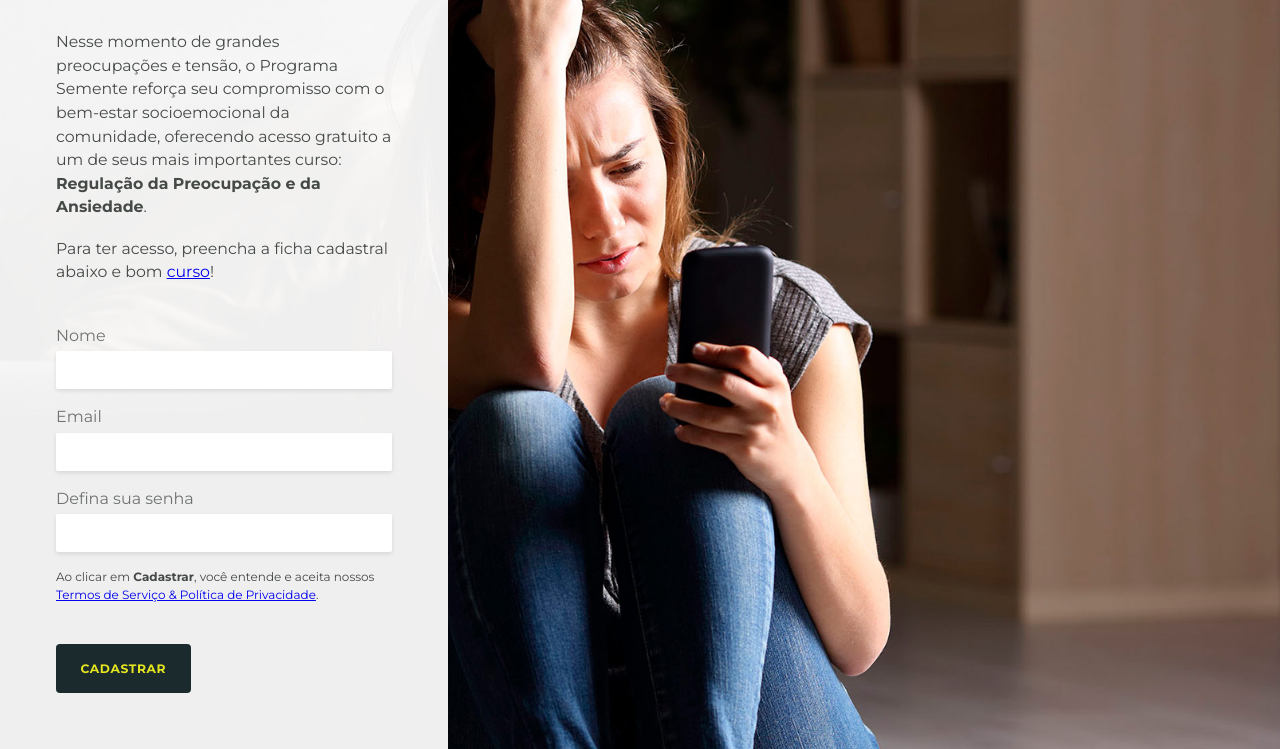
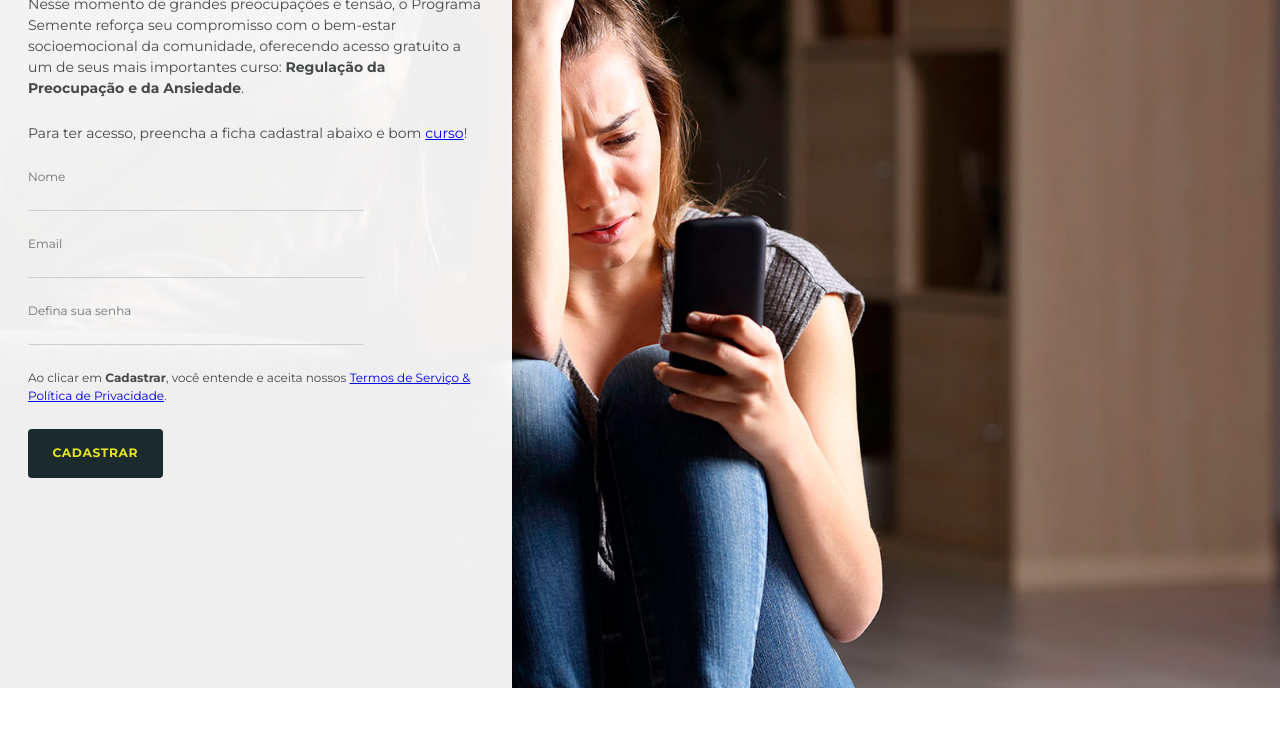
Before and after one commit to Orsatti/landing-fp4all, a website: page src/index.html in a window 1280 px wide. Shown: the part 112-861 px from the top of the page. After the commit the page ends 800 px from the top, so only its background shows below. Drawn offline with nearby package versions, Linux system fonts and the light colour scheme; files that its build step writes are made by us from their sources.

Commit message:
Primeira parte: achatamento do form.

```diff
--- a/src/index.html
+++ b/src/index.html
@@ -288,7 +288,7 @@
                                 type="email"
                                 value=""
                                 data-val="true"
-                                data-val-email="Forneça um endereço de email válido"
+                                data-val-email="Forneça um endereço de email válido."
                                 data-val-required="Este campo não pode ficar vazio.">
                         <span class="form__error field-validation-valid" id="error-email"
                                 data-valmsg-for="email"
--- a/src/js/main.js
+++ b/src/js/main.js
@@ -38,14 +38,14 @@ var EnviarEmail = function () {
                 {
                     if (data.responseJSON.Message == "Email já cadastrado.")
                     {
-                        $("#error-email").html("E-mail já cadastrado")
+                        $("#error-email").html("E-mail já cadastrado");
                         $("#error-email").removeClass("field-validation-valid");
                     }
                 }
                 else
                 {
                     // TODO Erro desconhecido
-                    $("#error-unknown").html("Houve um problema")
+                    $("#error-unknown").html("Houve um problema");
                 }
             },
             contentType: "application/json",
--- a/src/styles/block/form.scss
+++ b/src/styles/block/form.scss
@@ -2,35 +2,38 @@
     $this: &;
 
     font-size: 16px;
-    margin-top: 5vh;
 
     &__block {
 
         &:not(:last-of-type) {
-            margin-bottom: 2vh;
+            margin-bottom: 3vh;
         }
 
     }
 
     &__label {
         display: block;
-        margin-bottom: .25rem;
+        font-size: .75em;
         opacity: .75;
     }
 
     &__input {
-        background-color: #fff;
+        background-color: transparent;
         border: 0 solid transparent;
+        border-bottom: 1px solid $gray-10;
         border-radius: 2px;
-        box-shadow: 0 2px 4px 0 rgba(0, 0, 0, .1);
+        display: block;
         font-size: 1em;
-        font-weight: normal;
+        font-weight: bold;
+        max-width: 24rem;
+        padding: 0;
         width: 100%;
     }
 
     &__error {
         color: $color-error;
-        font-size: $font-size--xxs;
+        font-size: .65em;
+        letter-spacing: .05em;
 
         &--is-show {
             display: block;
@@ -39,7 +42,7 @@
     }
 
     &__btn {
-        margin-top: 5vh;
+        margin-top: 3vh;
     }
 
 }
--- a/src/styles/block/logo.scss
+++ b/src/styles/block/logo.scss
@@ -1,14 +1,9 @@
 .logo {
-    margin-bottom: 5vh;
-
-    &__se {
-        height: 40px;
-        margin-right: 2rem;
-        width: auto;
-    }
+    margin-bottom: 4vh;
 
     &__ps {
         height: 40px;
         width: auto;
     }
+
 }
--- a/src/styles/layout/basics.scss
+++ b/src/styles/layout/basics.scss
@@ -47,12 +47,8 @@ h4 {
 }
 
 p {
-    font-size: 1.125rem;
-    margin-bottom: 2vh;
-
-    & + & {
-        margin-top: 1.25rem;
-    }
+    font-size: 1rem;
+    margin-bottom: 3vh;
 
     &:last-child {
         margin-bottom: 0;
@@ -106,3 +102,20 @@ textarea {
     font-weight: bold;
     padding: $distance--xxs;
 }
+
+@-webkit-keyframes autofill {
+    0%,100% {
+        color: #212121;
+        background: transparent;
+    }
+}
+
+input,
+select,
+textarea {
+    &:-webkit-autofill {
+        -webkit-animation-delay: 1s; /* Safari support - any positive time runs instantly */
+        -webkit-animation-fill-mode: both;
+        -webkit-animation-name: autofill;
+    }
+}
--- a/src/styles/layout/main.scss
+++ b/src/styles/layout/main.scss
@@ -13,8 +13,8 @@
 
     &__content {
         background-color: hsla(0, 0%, 99%, .95);
-        flex: 0 0 35%;
-        padding: 4rem;
+        flex: 0 0 40%;
+        padding: 2rem;
     }
 
     &__image {
```
Also changed, not shown: dist/index.html, dist/styles/styles.css.
